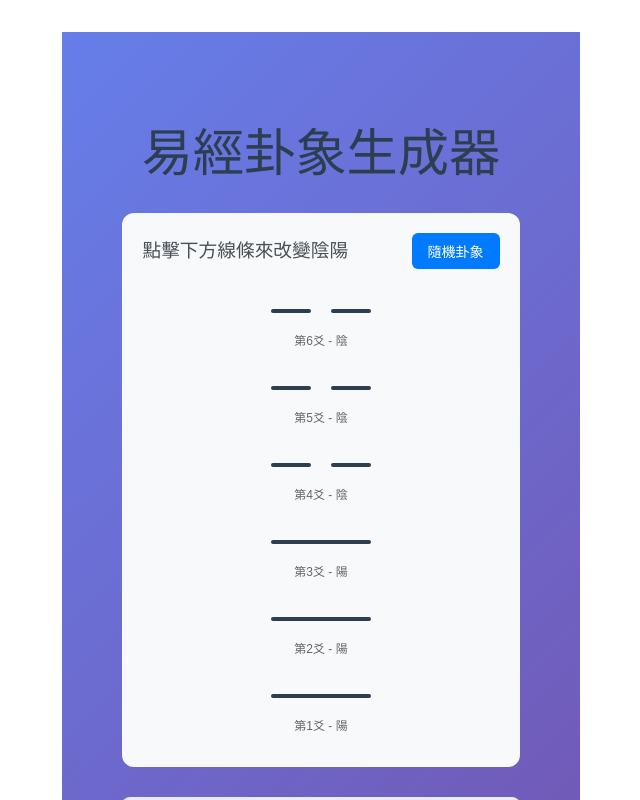
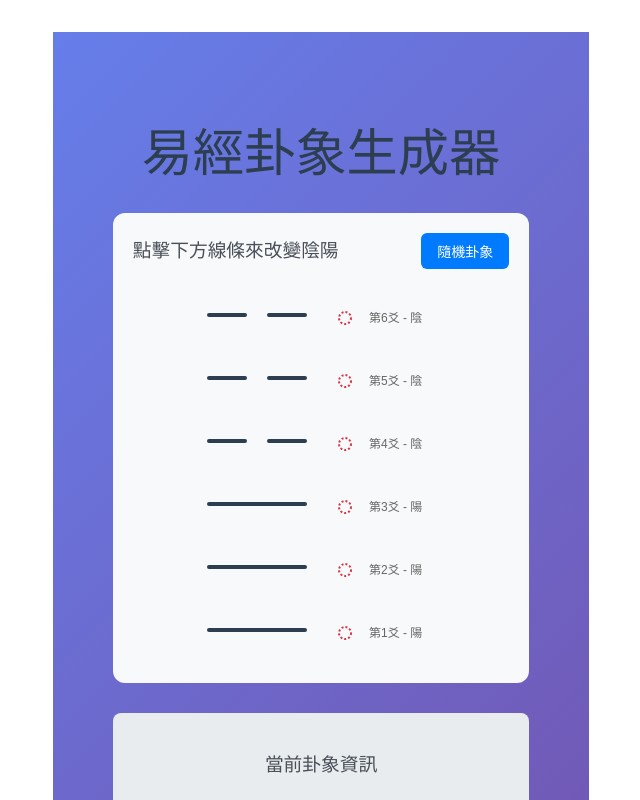
Before and after one commit to tony24681379/iching, a React (Vite) app: page / in a window 1280 px wide. Shown: the top 800 px of the page, without its empty margins (319-959 px from the left). Built offline with nearby package versions, Linux system fonts and the light colour scheme.

Commit message:
feat: add changing

```diff
--- a/src/components/IChing.tsx
+++ b/src/components/IChing.tsx
@@ -86,6 +86,9 @@ const IChing: React.FC = () => {
   // select[6] 陣列，true 為陽，false 為陰
   const [select, setSelect] = useState<boolean[]>([true, true, true, false, false, false]);
 
+  // changingLines[6] 陣列，true 為變爻，false 為不變
+  const [changingLines, setChangingLines] = useState<boolean[]>([false, false, false, false, false, false]);
+
   // 點擊切換陰陽的函數
   const toggleYinYang = (index: number) => {
     const newSelect = [...select];
@@ -93,10 +96,19 @@ const IChing: React.FC = () => {
     setSelect(newSelect);
   };
 
+  // 切換變爻狀態的函數
+  const toggleChangingLine = (index: number) => {
+    const newChangingLines = [...changingLines];
+    newChangingLines[index] = !newChangingLines[index];
+    setChangingLines(newChangingLines);
+  };
+
   // 隨機生成卦象
   const generateRandomHexagram = () => {
     const randomSelect = Array.from({ length: 6 }, () => Math.random() > 0.5);
     setSelect(randomSelect);
+    // 重置變爻
+    setChangingLines([false, false, false, false, false, false]);
   };
 
   // 將布林陣列轉換為卦象名稱
@@ -130,7 +142,54 @@ const IChing: React.FC = () => {
         isValid: false
       };
     }
-  };  const hexagramInfo = getHexagramInfo();
+  };
+
+  // 計算變卦結果
+  const getChangedHexagramInfo = () => {
+    // 如果沒有變爻，返回 null
+    const hasChangingLines = changingLines.some(line => line);
+    if (!hasChangingLines) {
+      return null;
+    }
+
+    // 計算變卦：變爻的陰陽會顛倒
+    const changedSelect = select.map((value, index) =>
+      changingLines[index] ? !value : value
+    );
+
+    // 將陣列反轉，因為易經爻序是從下到上
+    const reversedChangedSelect = [...changedSelect].reverse();
+    const binaryString = reversedChangedSelect.map(val => val ? '1' : '0').join('');
+
+    // 從映射表中查找對應的卦象編號
+    const hexagramNumber = hexagramMapping[binaryString];
+
+    if (hexagramNumber) {
+      const hexagramIndex = hexagramNumber - 1;
+      return {
+        binary: binaryString,
+        decimal: hexagramNumber,
+        index: hexagramIndex,
+        name: hexagramNames[hexagramIndex],
+        fullName: `第 ${hexagramNumber} 卦 - ${hexagramNames[hexagramIndex]}`,
+        isValid: true,
+        changedLines: changedSelect
+      };
+    } else {
+      return {
+        binary: binaryString,
+        decimal: 0,
+        index: -1,
+        name: '未知',
+        fullName: `未知變卦 (${binaryString})`,
+        isValid: false,
+        changedLines: changedSelect
+      };
+    }
+  };
+
+  const hexagramInfo = getHexagramInfo();
+  const changedHexagramInfo = getChangedHexagramInfo();
 
   return (
     <div style={{
@@ -198,6 +257,8 @@ const IChing: React.FC = () => {
               isYang={isYang}
               onClick={() => toggleYinYang(index)}
               index={index}
+              isChanging={changingLines[index]}
+              onChangingToggle={() => toggleChangingLine(index)}
             />
           ))}
         </div>
@@ -238,6 +299,99 @@ const IChing: React.FC = () => {
         </div>
       </div>
 
+      {/* 變卦結果顯示 */}
+      {changedHexagramInfo && (
+        <div style={{
+          backgroundColor: '#f8d7da',
+          padding: '20px',
+          borderRadius: '8px',
+          marginBottom: '20px',
+          border: '1px solid #f5c6cb'
+        }}>
+          <h4 style={{ color: '#721c24', marginBottom: '15px', textAlign: 'center' }}>
+            變卦結果
+          </h4>
+
+          {/* 變卦的卦象顯示（不可編輯） */}
+          <div style={{
+            display: 'flex',
+            flexDirection: 'column-reverse',
+            alignItems: 'center',
+            gap: '4px',
+            marginBottom: '15px'
+          }}>
+            {changedHexagramInfo.changedLines?.map((isYang, index) => (
+              <div key={index} style={{
+                display: 'flex',
+                alignItems: 'center',
+                gap: '12px',
+                margin: '4px 0',
+                opacity: changingLines[index] ? 1 : 0.6 // 變爻高亮顯示
+              }}>
+                <div style={{ padding: '4px' }}>
+                  <svg width="120" height="20" viewBox="0 0 120 20">
+                    {isYang ? (
+                      <rect
+                        x="10"
+                        y="8"
+                        width="100"
+                        height="4"
+                        fill={changingLines[index] ? '#dc3545' : '#2c3e50'}
+                        rx="2"
+                      />
+                    ) : (
+                      <>
+                        <rect
+                          x="10"
+                          y="8"
+                          width="40"
+                          height="4"
+                          fill={changingLines[index] ? '#dc3545' : '#2c3e50'}
+                          rx="2"
+                        />
+                        <rect
+                          x="70"
+                          y="8"
+                          width="40"
+                          height="4"
+                          fill={changingLines[index] ? '#dc3545' : '#2c3e50'}
+                          rx="2"
+                        />
+                      </>
+                    )}
+                  </svg>
+                </div>
+                <div style={{
+                  fontSize: '12px',
+                  color: '#721c24',
+                  minWidth: '80px'
+                }}>
+                  第{index + 1}爻 - {isYang ? '陽' : '陰'}
+                  {changingLines[index] && <span style={{ marginLeft: '4px' }}>變</span>}
+                </div>
+              </div>
+            ))}
+          </div>
+
+          {/* 變卦資訊 */}
+          <div style={{ textAlign: 'center' }}>
+            <p style={{
+              fontSize: '18px',
+              fontWeight: 'bold',
+              color: '#721c24',
+              marginBottom: '10px'
+            }}>
+              {changedHexagramInfo.fullName}
+            </p>
+            <p style={{ fontSize: '14px', color: '#721c24' }}>
+              變爻位置：{changingLines.map((isChanging, index) =>
+                isChanging ? `第${index + 1}爻` : null
+              ).filter(Boolean).join('、')}
+            </p>
+          </div>
+        </div>
+      )}
+
       {/* 使用說明 */}
       <div style={{
         marginTop: '30px',
@@ -251,6 +405,8 @@ const IChing: React.FC = () => {
         <ul style={{ marginTop: '10px', paddingLeft: '20px' }}>
           <li>每個卦象由6個爻組成（從下到上：第1爻到第6爻）</li>
           <li>點擊線條可以切換陰爻（斷線）和陽爻（實線）</li>
+          <li>點擊右側圓點可以設定變爻（虛線圓=不變，實心圓=變爻）</li>
+          <li>變爻會使該爻的陰陽顛倒，形成變卦</li>
           <li>true = 陽爻，false = 陰爻</li>
           <li>共有 64 種可能的卦象組合</li>
         </ul>
--- a/src/components/YinYang.tsx
+++ b/src/components/YinYang.tsx
@@ -4,19 +4,28 @@ interface YinYangProps {
   isYang: boolean;
   onClick: () => void;
   index: number;
+  isChanging: boolean;
+  onChangingToggle: () => void;
 }
 
-const YinYang: React.FC<YinYangProps> = ({ isYang, onClick, index }) => {
+const YinYang: React.FC<YinYangProps> = ({ isYang, onClick, index, isChanging, onChangingToggle }) => {
   return (
+    <div style={{
+      display: 'flex',
+      alignItems: 'center',
+      gap: '12px',
+      margin: '8px 0',
+      padding: '4px',
+    }}>
+      {/* 陰陽爻線條 */}
       <div
         className="yin-yang-line"
         onClick={onClick}
         style={{
           cursor: 'pointer',
-        margin: '8px 0',
-        padding: '4px',
           borderRadius: '4px',
           transition: 'background-color 0.2s',
+          padding: '4px',
         }}
         onMouseEnter={(e) => {
           e.currentTarget.style.backgroundColor = '#f0f0f0';
@@ -58,8 +67,50 @@ const YinYang: React.FC<YinYangProps> = ({ isYang, onClick, index }) => {
             </>
           )}
         </svg>
-      <div style={{ fontSize: '12px', textAlign: 'center', marginTop: '4px', color: '#666' }}>
+      </div>
+
+      {/* 變卦圓點 */}
+      <div
+        onClick={onChangingToggle}
+        style={{
+          cursor: 'pointer',
+          display: 'flex',
+          alignItems: 'center',
+          justifyContent: 'center',
+          width: '24px',
+          height: '24px',
+          borderRadius: '12px',
+          transition: 'background-color 0.2s',
+        }}
+        onMouseEnter={(e) => {
+          e.currentTarget.style.backgroundColor = '#e9ecef';
+        }}
+        onMouseLeave={(e) => {
+          e.currentTarget.style.backgroundColor = 'transparent';
+        }}
+      >
+        <svg width="16" height="16" viewBox="0 0 16 16">
+          <circle
+            cx="8"
+            cy="8"
+            r="6"
+            fill={isChanging ? '#dc3545' : 'none'}
+            stroke="#dc3545"
+            strokeWidth="2"
+            strokeDasharray={isChanging ? 'none' : '2,2'}
+          />
+        </svg>
+      </div>
+
+      {/* 爻位標籤 */}
+      <div style={{
+        fontSize: '12px',
+        color: '#666',
+        minWidth: '80px',
+        textAlign: 'left'
+      }}>
         第{index + 1}爻 - {isYang ? '陽' : '陰'}
+        {isChanging && <span style={{ color: '#dc3545', marginLeft: '4px' }}>變</span>}
       </div>
     </div>
   );
```
Lines whose indentation alone changed are shown as unchanged.
